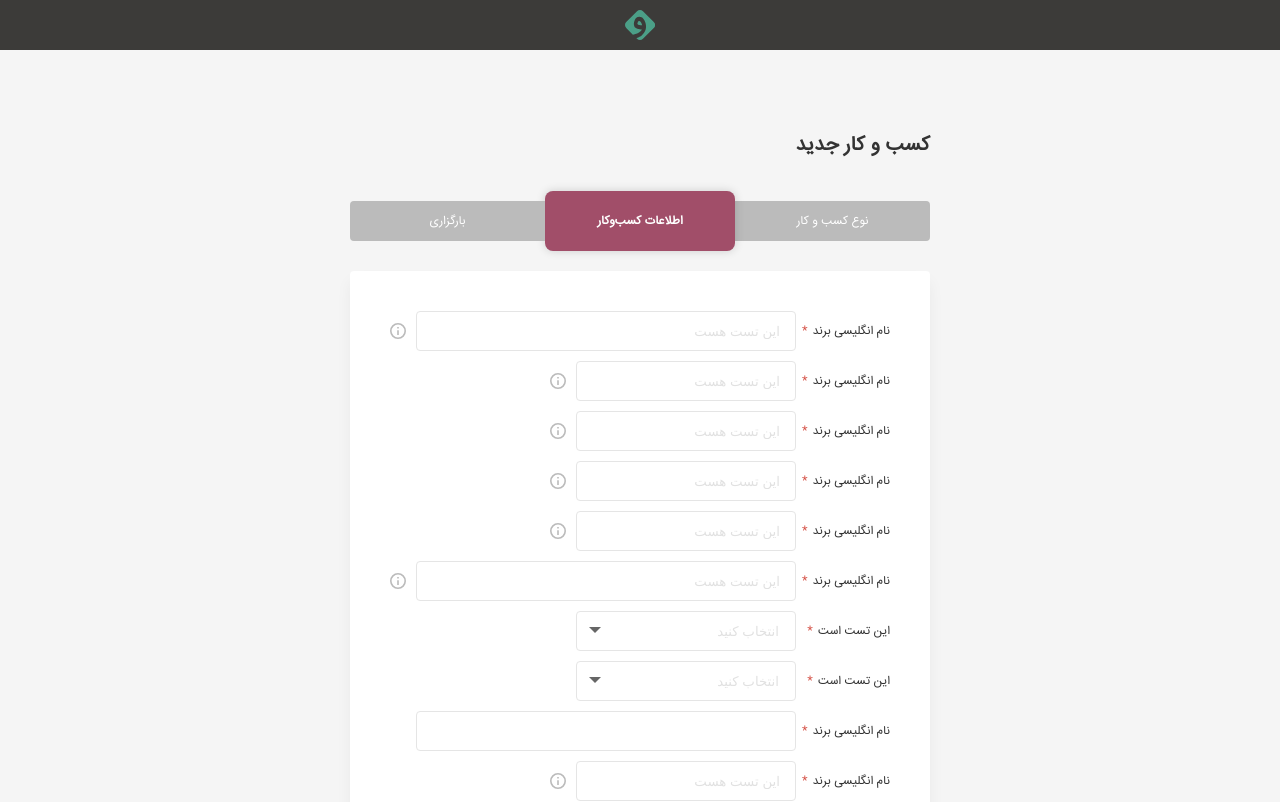
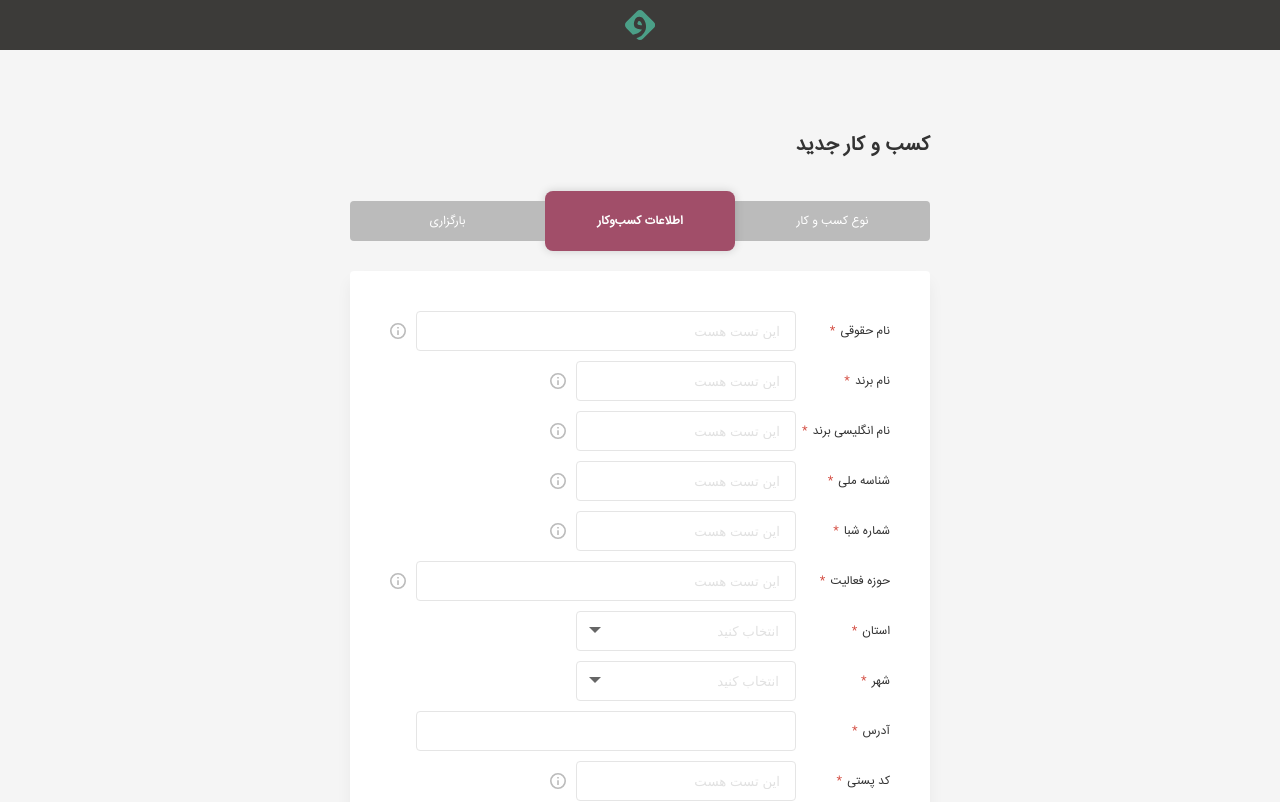
Before and after one commit to Saeed-jlnsi/vandar, a Vue app: page /#/ in a window 1280 px wide. Shown: the top 802 px of the page. Built offline with nearby package versions, Linux system fonts and the light colour scheme.

Commit message:
Assign all the LABEL NAME to all the FORM fields

```diff
--- a/src/components/CustomInput/CustomInput.vue
+++ b/src/components/CustomInput/CustomInput.vue
@@ -14,7 +14,7 @@
         </div>
     </div> -->
     <div class="input-wrapper">
-        <label for="name" class="form-label" >نام انگلیسی برند<span class="star-icon">*</span></label>
+        <label v-if="label" for="name" class="form-label" >{{label}}<span class="star-icon">*</span></label>
         <input id="name" class="form-input" type="text" placeholder="این تست هست" v-model="value" maxlength="10" @input="submitted">
         <img class="form-icon" src="@/assets/icon/information-outline.svg" alt="">
     </div>
@@ -24,6 +24,9 @@
 
 export default {
     name: 'CustomInput',
+    props: {
+        label:{}
+    },
     data () {
         return {
             value : ''
--- a/src/components/CustomSelect/CustomSelect.vue
+++ b/src/components/CustomSelect/CustomSelect.vue
@@ -1,6 +1,6 @@
 <template>
     <div class="select-wrapper">
-        <label class="form-label" for="">این تست است<span class="star-icon">*</span></label>
+        <label v-if="label" class="form-label" for="">{{label}}<span class="star-icon">*</span></label>
         <select class="form-select">
             <option value="0">انتخاب کنید</option>
             <option value="1">تست</option>
@@ -13,6 +13,9 @@
 
 export default {
     name: 'CustomSelect',
+    props: {
+        label:{},
+    },
     data () {
         return {
 
--- a/src/components/CustomTextArea/CustomTextArea.vue
+++ b/src/components/CustomTextArea/CustomTextArea.vue
@@ -14,7 +14,7 @@
         </div>
     </div> -->
     <div class="text-area-wrapper">
-        <label for="text-area" class="form-label" >نام انگلیسی برند<span class="star-icon">*</span></label>
+        <label v-if="label" for="text-area" class="form-label" >{{label}}<span class="star-icon">*</span></label>
         <textarea name="text-area" id="text-area" class="form-text-area"></textarea>
     </div>
 </template>
@@ -23,6 +23,9 @@
 
 export default {
     name: 'CustomTextArea',
+    props: {
+        label:{},
+    },
     data () {
         return {
 
--- a/src/views/Home.vue
+++ b/src/views/Home.vue
@@ -11,17 +11,17 @@
       <div class="registration-form">
         <!-- SHOULD BE LOOPED INSIDE A V-FOR DIRECTIVE -->
         <form method="post" action="#">
-          <app-custom-input class="input-component"></app-custom-input>
-          <app-custom-input class="input-component"></app-custom-input>
-          <app-custom-input class="input-component"></app-custom-input>
-          <app-custom-input v-model="inputValue" class="input-component"></app-custom-input>
-          <app-custom-input class="input-component"></app-custom-input>
-          <app-custom-input class="input-component"></app-custom-input>
-          <app-custom-select class="select-component"></app-custom-select>
-          <app-custom-select class="select-component"></app-custom-select>
-          <app-custom-text-area class="text-area-component"></app-custom-text-area>
-          <app-custom-input class="input-component"></app-custom-input>
-          <app-custom-input class="input-component"></app-custom-input>
+          <app-custom-input label="نام حقوقی" class="input-component"></app-custom-input>
+          <app-custom-input label="نام برند" class="input-component"></app-custom-input>
+          <app-custom-input label="نام انگلیسی برند" class="input-component"></app-custom-input>
+          <app-custom-input label="شناسه ملی" v-model="inputValue" class="input-component"></app-custom-input>
+          <app-custom-input label="شماره شبا" class="input-component"></app-custom-input>
+          <app-custom-input label="حوزه فعالیت" class="input-component"></app-custom-input>
+          <app-custom-select label="استان" class="select-component"></app-custom-select>
+          <app-custom-select label="شهر" class="select-component"></app-custom-select>
+          <app-custom-text-area label="آدرس" class="text-area-component"></app-custom-text-area>
+          <app-custom-input label="کد پستی" class="input-component"></app-custom-input>
+          <app-custom-input label="تلفن ثابت" class="input-component"></app-custom-input>
         </form>
           <!-- STYLE THE HR TAG LATER -->
           <hr>
@@ -46,6 +46,7 @@ export default {
   name: 'Home',
   data () {
     return {
+      label: '',
       nationalCode : [],
       controllerNumber : 0,
       sumResult : 0,
```
